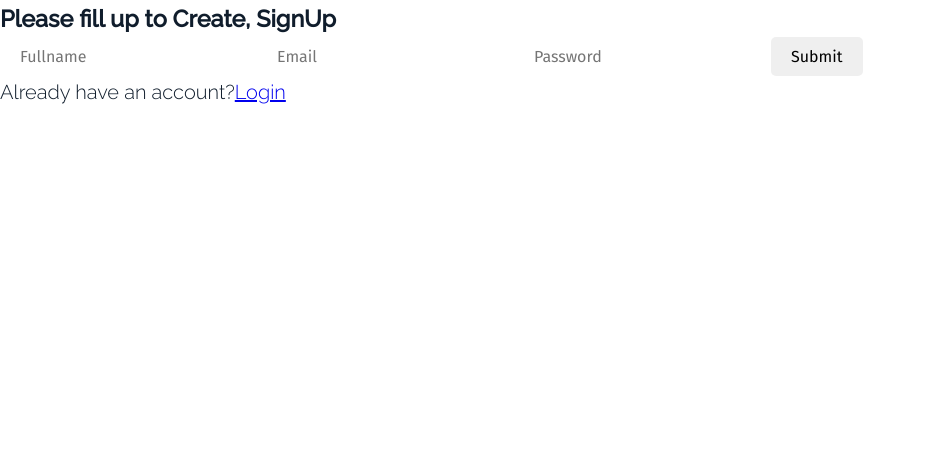
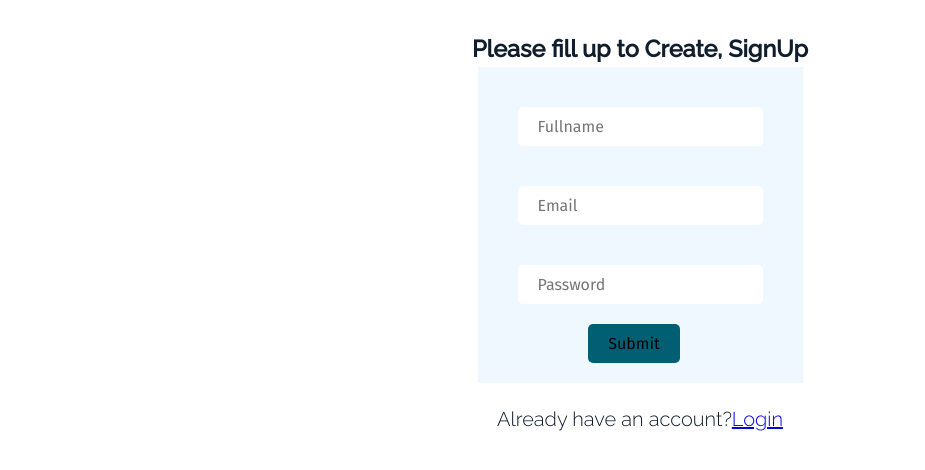
Before and after one commit to Bablu202/nth-element, a React (Create React App) app: page /signup in a window 1280 px wide. Shown: the top 470 px of the page, without its empty margins (0-925 px from the left). Built offline with nearby package versions, Linux system fonts and the light colour scheme; a web font is replaced by a local one.

Commit message:
next UUID and Table data

```diff
--- a/src/App.js
+++ b/src/App.js
@@ -2,6 +2,7 @@ import Travel from "./pages/Travel";
 import React, { useState, useEffect } from "react";
 import { SignUp, Login, Homepage } from "./authInOut/index";
 import { Routes, Route } from "react-router-dom";
+import "./main.scss";
 
 const App = () => {
   const [token, setToken] = useState(false);
--- a/src/authInOut/Homepage.jsx
+++ b/src/authInOut/Homepage.jsx
@@ -11,7 +11,7 @@ const Homepage = ({ token }) => {
   }
   console.log(token);
   return (
-    <div>
+    <div className="form">
       <img />
       <h3>Welcome back, {token.user.user_metadata.full_name}</h3>
       <button onClick={handleLogout}>Logout</button>
--- a/src/authInOut/Login.jsx
+++ b/src/authInOut/Login.jsx
@@ -42,9 +42,9 @@ const Login = ({ setToken }) => {
   }
 
   return (
-    <div>
+    <div className="form">
       <h3>Let's go! Login Here</h3>
-      <form onSubmit={handleSubmit}>
+      <form className="form--fill" onSubmit={handleSubmit}>
         <input placeholder="Email" name="email" onChange={handleChange} />
 
         <input
--- a/src/authInOut/SignUp.jsx
+++ b/src/authInOut/SignUp.jsx
@@ -43,7 +43,7 @@ const SignUp = () => {
   return (
     <div className="form">
       <h3>Please fill up to Create, SignUp</h3>
-      <form onSubmit={handleSubmit}>
+      <form className="form--fill" onSubmit={handleSubmit}>
         <input placeholder="Fullname" name="fullName" onChange={handleChange} />
 
         <input placeholder="Email" name="email" onChange={handleChange} />
--- a/src/main.scss
+++ b/src/main.scss
@@ -6,6 +6,8 @@
 @import "./scss/selectbox";
 @import "./scss/footer";
 
+//SIGN UP LOGIN FORMS
+
 //SMALL ELEMENTS
 
 @import "./components/smallElements/rating";
--- /dev/null
+++ b/src/scss/_form.scss
@@ -0,0 +1,21 @@
+.form {
+  display: flex;
+  flex-direction: column;
+  align-items: center;
+  padding: 3rem;
+
+  &--fill {
+    background-color: aliceblue;
+    padding: 2rem;
+    display: flex;
+    flex-direction: column;
+    margin-bottom: 2rem;
+    align-items: center;
+    & input {
+      margin: 2rem;
+    }
+    & button {
+      background-color: #025e73;
+    }
+  }
+}
```
Also changed, not shown: src/authInOut/index.js (+6 -7 lines).
